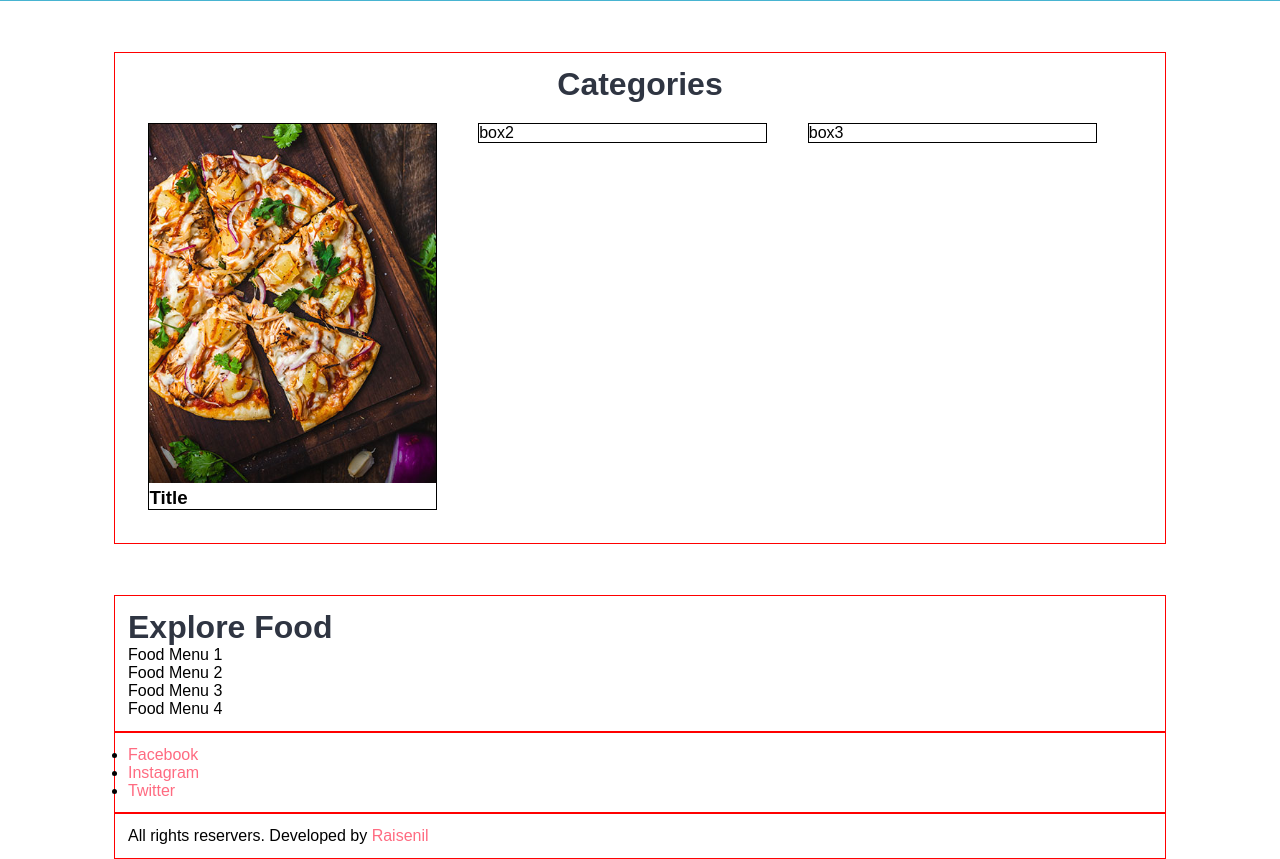
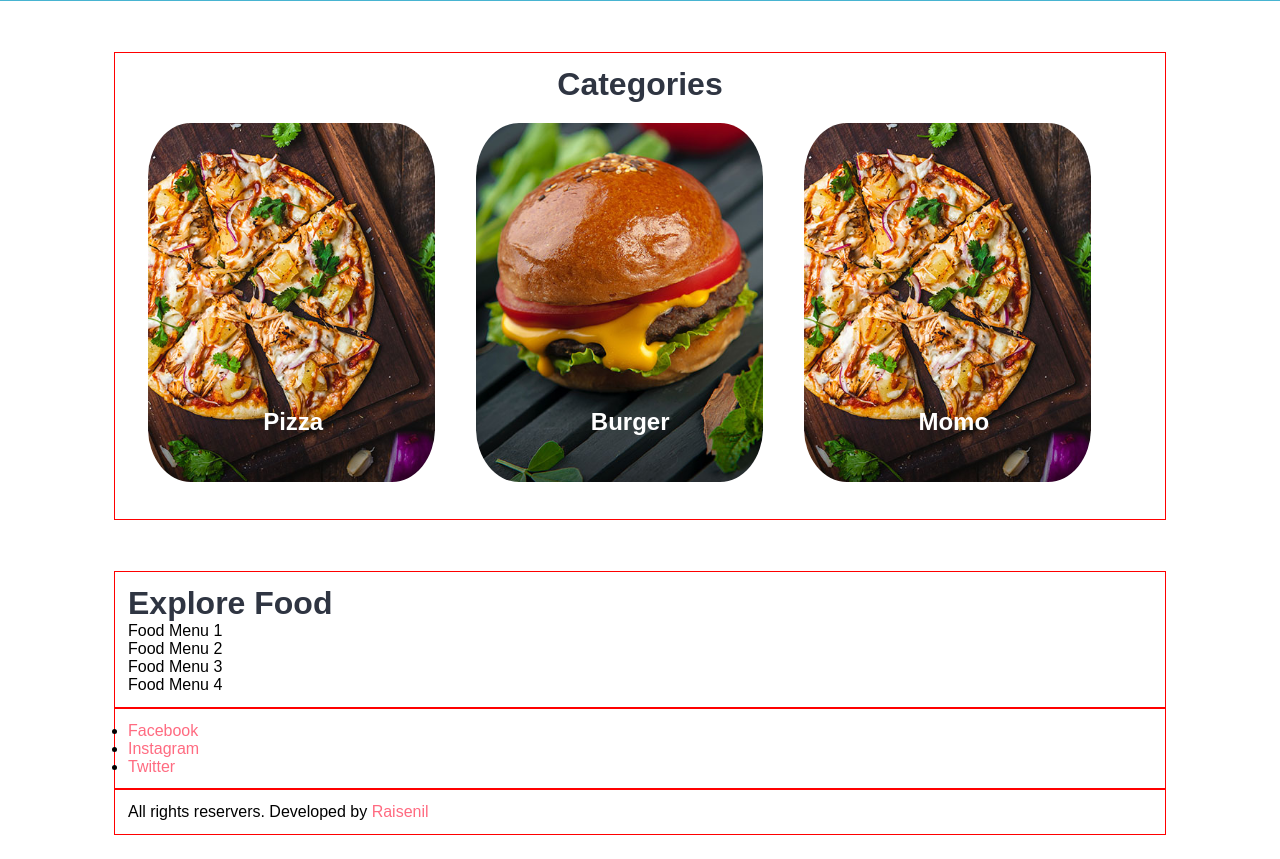
Before and after one commit to Raisenil/Food_Ordering_Website, a PHP site: page / in a window 1280 px wide. Shown: the part 332-1191 px from the top of the page. After the commit the page ends 1167 px from the top, so only its background shows below. Run offline with PHP 8.4, Linux system fonts and the light colour scheme.

Commit message:
Auto commit

```diff
--- a/css/style.css
+++ b/css/style.css
@@ -14,6 +14,10 @@
 
 .img-responsive{
     width: 100%;
+}
+
+.img-curve{
+    border-radius: 15%;
 }
 
 .text-right{
@@ -58,6 +62,24 @@ a:hover{
 h2{
     color: #2f3542;
     font-size: 2rem;
+}
+
+h3{
+    font-size: 1.5rem;
+}
+
+.float-container{
+    position: relative;
+}
+
+.float-text{
+    position: absolute;
+    bottom: 50px;
+    left: 40%;
+}
+
+.text-white{
+    color: white;
 }
 
 /* css for navbar */
@@ -107,7 +129,7 @@ h2{
 }
 
 .box-3{
-    border: 1px solid black;
+    /* border: 1px solid black; */
     width: 28%;
     float: left;
     margin: 2%;
--- a/index.html
+++ b/index.html
@@ -61,18 +61,22 @@
         <div class="container">
             <h2 class="text-center">Categories</h2>
 
-            <div class="box-3">
-                <img src="images/pizza.jpg" alt="Pizza" class="img-responsive">
+            <div class="box-3 float-container">
+                <img src="images/pizza.jpg" alt="Pizza" class="img-responsive img-curve">
 
-                <h3>Title</h3>
+                <h3 class="float-text text-white">Pizza</h3>
             </div>
 
-            <div class="box-3">
-                box2
+            <div class="box-3 float-container">
+                <img src="images/burger.jpg" alt="Burger" class="img-responsive img-curve">
+
+                <h3 class="float-text text-white">Burger</h3>
             </div>
 
-            <div class="box-3">
-                box3
+            <div class="box-3 float-container">
+                <img src="images/pizza.jpg" alt="Momo" class="img-responsive img-curve">
+
+                <h3 class="float-text text-white">Momo</h3>
             </div>
 
             <div class="clearfix"></div>
```
